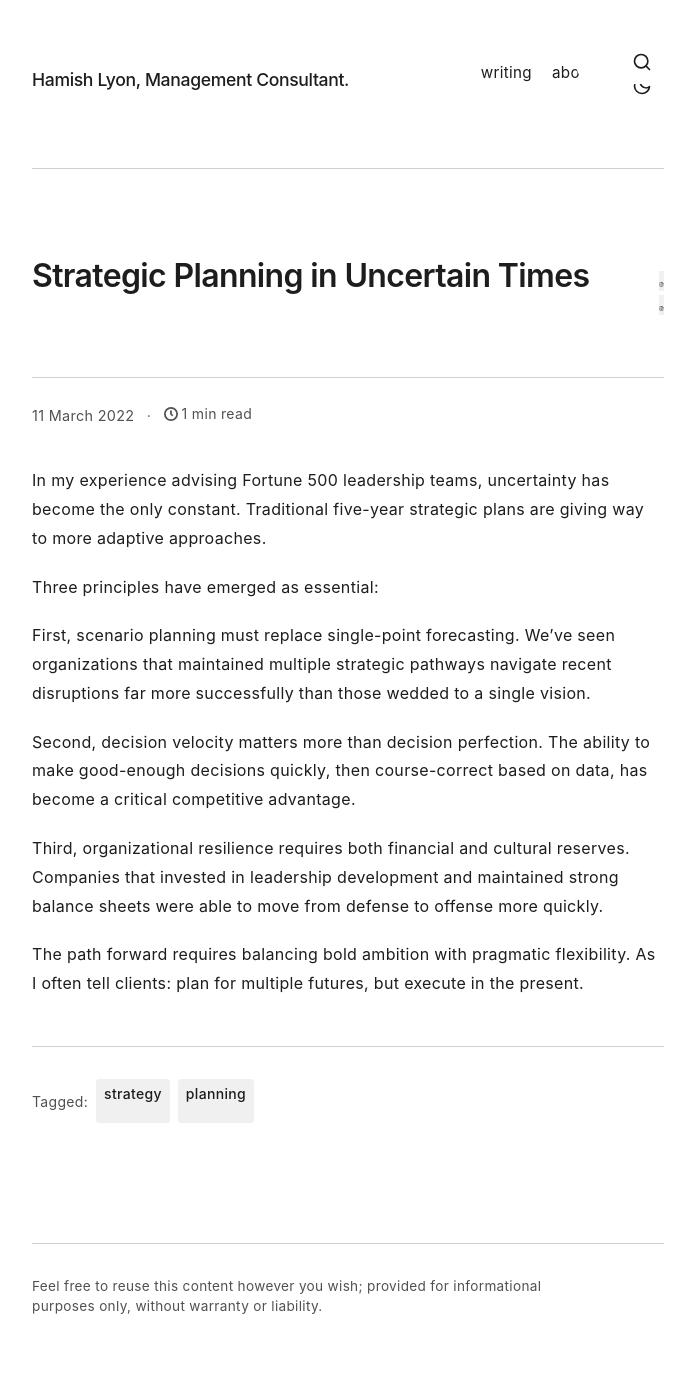
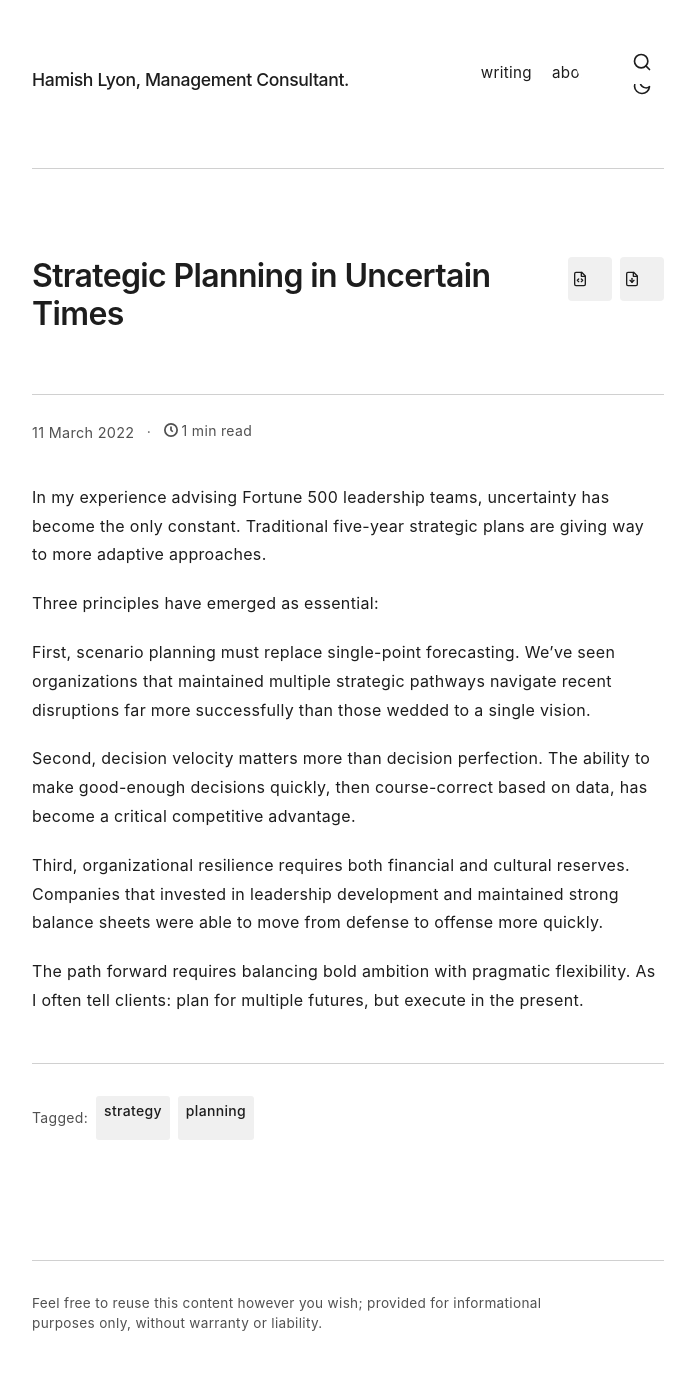
Before and after one commit to HamishFrostLyon/hamishfrostlyon.github.io, a Jekyll site: the page built from markdown/2022-03-11-strategic-planning-in-uncertain-times.md, in a window 1280 px wide. Shown: the whole page, without its empty margins (292-987 px from the left). Built offline with Jekyll 4.4.1, drawn with Linux system fonts in a browser that asks for light colours.

Commit message:
Fix UI overlapping issues and download icon sizing
- Resize download icons to 16px with proper flexbox layout
- Add responsive post header layout for mobile
- Fix overlapping elements with gap spacing
- Improve mobile typography scaling

```diff
--- a/_sass/_components.scss
+++ b/_sass/_components.scss
@@ -122,8 +122,17 @@
 
 // Download links with proper contrast
 .download-links {
+    display: inline-flex;
+    gap: 0.5rem;
+    align-items: center;
+
     a {
+        display: inline-flex;
+        align-items: center;
+        padding: 0.25rem;
+        border-radius: 4px;
         background: var(--tag-bg);
+        transition: background-color 0.2s ease;
 
         &:hover {
             background: var(--tag-hover-bg);
@@ -135,7 +144,10 @@
     }
 
     svg {
+        width: 16px;
+        height: 16px;
         stroke: var(--tag-text);
+        flex-shrink: 0;
     }
 }
 
--- a/_sass/_layout.scss
+++ b/_sass/_layout.scss
@@ -105,10 +105,23 @@ body {
     display: flex;
     justify-content: space-between;
     align-items: baseline;
+    gap: 1rem;
     margin-bottom: 1.5625rem;
+
+    @media (max-width: $mobile) {
+        flex-direction: column;
+        align-items: flex-start;
+        gap: 0.5rem;
+    }
 }
 
 .post-title {
     margin: 0;
     font-size: 2rem;
+    flex: 1;
+    min-width: 0; // Prevent flex item from overflowing
+
+    @media (max-width: $mobile) {
+        font-size: 1.5rem;
+    }
 }
```
